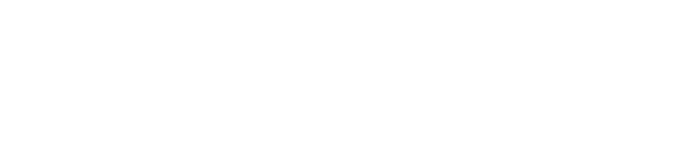
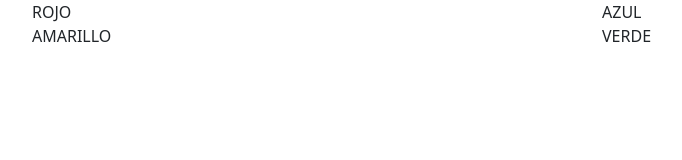
Before and after one commit to Jose-ph/simon-dice-1, a plain HTML site: page index.html in a window 1280 px wide. Shown: the whole page, without its empty margins (50-732 px from the left). Drawn offline with nearby package versions, Linux system fonts and the light colour scheme.

Commit message:
Agrega filas y columnas

```diff
--- a/index.html
+++ b/index.html
@@ -3,13 +3,43 @@
 <head>
     <meta charset="UTF-8">
     <meta name="viewport" content="width=device-width, initial-scale=1.0">
+    <link href="https://cdn.jsdelivr.net/npm/bootstrap@5.0.0-beta1/dist/css/bootstrap.min.css" rel="stylesheet" integrity="sha384-giJF6kkoqNQ00vy+HMDP7azOuL0xtbfIcaT9wjKHr8RbDVddVHyTfAAsrekwKmP1" crossorigin="anonymous">
+
     <title>Simon dice</title>
 </head>
 <body>
 
+    <div class="container">
+
+    <div class="row">
+
+        <div class="col">ROJO</div>
+        <div class="col">AZUL</div>
+
+
+
+    </div>
+
+    <div class="row">
+
+        <div class="col">AMARILLO</div>
+        <div class="col">VERDE</div>
+
+
+
+    </div>
+
+
+
+
+
+
+    </div>
 
 
 <script src="main.js"></script>
+<script src="https://cdn.jsdelivr.net/npm/bootstrap@5.0.0-beta1/dist/js/bootstrap.bundle.min.js" integrity="sha384-ygbV9kiqUc6oa4msXn9868pTtWMgiQaeYH7/t7LECLbyPA2x65Kgf80OJFdroafW" crossorigin="anonymous"></script>
+
 </body>
 
 </html>
```
